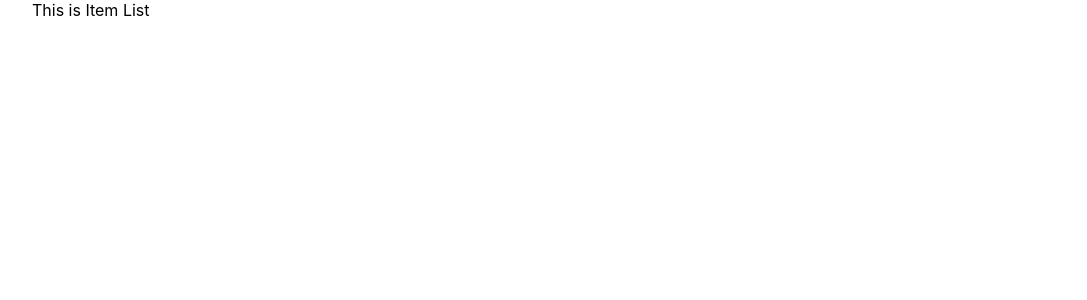
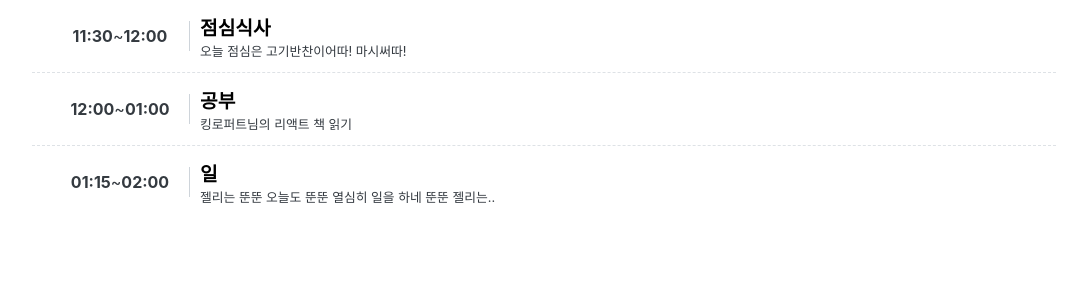
Before and after one commit to dev-jelly/donest-frontend, a React (Create React App) app: page / in a window 1280 px wide. Shown: the top 300 px of the page, without its empty margins (96-1183 px from the left). Built offline with nearby package versions, Linux system fonts and the light colour scheme.

Commit message:
Update item style

```diff
--- a/src/components/items/ItemList.tsx
+++ b/src/components/items/ItemList.tsx
@@ -1,10 +1,108 @@
 import React from 'react';
+import { Item } from '../../types/Item';
+import styled from 'styled-components';
+import oc from 'open-color';
+import moment from 'moment';
+
+const itemListDummy: Item[] = [
+  {
+    id: 1,
+    title: '점심식사',
+    description: '오늘 점심은 고기반찬이어따! 마시써따!',
+    startDateTime: new Date(2019, 1, 27, 11, 30),
+    endDateTime: new Date(2019, 1, 27, 12),
+  },
+  {
+    id: 2,
+    title: '공부',
+    description: '킹로퍼트님의 리액트 책 읽기',
+    startDateTime: new Date(2019, 1, 27, 12, 0),
+    endDateTime: new Date(2019, 1, 27, 13),
+  },
+  {
+    id: 3,
+    title: '일',
+    description: '젤리는 뚠뚠 오늘도 뚠뚠 열심히 일을 하네 뚠뚠 젤리는..',
+    startDateTime: new Date(2019, 1, 27, 13, 15),
+    endDateTime: new Date(2019, 1, 27, 14),
+  },
+];
+
+const TimeBlock = styled.div`
+  width: 8rem;
+  font-size: 1rem;
+  color: ${oc.gray[8]};
+  padding: 5px;
+  text-align: center;
+  border-right: 1px ${oc.gray[4]} solid;
+
+  span {
+    font-weight: bold;
+  }
+
+
+`;
+
+const DescriptionBlock = styled.div`
+  width: calc(100% - 12rem);
+  padding: 5px 5px 5px 10px;
+  p.item-title {
+    margin: 0;
+    font-size: 1.2rem;
+    font-weight: bold;
+  }
+
+  p.item-description {
+    margin: auto;
+    font-size: 0.8rem;
+    color: ${oc.gray[8]};
+  }
+`;
+
+const ItemWrapper = styled.div`
+  width: 100%;
+  height: 4.5rem;
+  border-bottom: 1px ${oc.gray[3]} dashed;
+
+  display: inline-flex;
+  flex-wrap: wrap;
+  align-items: center;
+  justify-content: center;
+  &:last-child {
+    border: none;
+  }
+`;
+
+const ItemListWrapper = styled.div`
+  display: flex;
+  flex-direction: column;
+  justify-content: center;
+  align-items: flex-start;
+
+`;
+
+const ItemBlock = ({ item }: any) => {
+  return (
+    <ItemWrapper>
+      <TimeBlock>
+        <span>{moment(item.startDateTime).format('hh:mm')}</span>~
+        <span>{moment(item.endDateTime).format('hh:mm')}</span>
+      </TimeBlock>
+      <DescriptionBlock>
+        <p className={'item-title'}>{item.title}</p>
+        <p className={'item-description'}>{item.description}</p>
+      </DescriptionBlock>
+    </ItemWrapper>
+  );
+};
 
 const ItemList = () => {
   return (
-    <div>
-      This is Item List
-    </div>
+    <ItemListWrapper>
+      {itemListDummy.map(item => (
+        <ItemBlock item={item} key={item.id} />
+      ))}
+    </ItemListWrapper>
   );
 };
 
--- a/src/index.css
+++ b/src/index.css
@@ -1,5 +1,8 @@
 body {
   margin: 0;
+  padding: 0;
+  min-height: 100%;
+  box-sizing: border-box;
   font-family: -apple-system, BlinkMacSystemFont, 'Segoe UI', 'Roboto', 'Oxygen',
     'Ubuntu', 'Cantarell', 'Fira Sans', 'Droid Sans', 'Helvetica Neue',
     sans-serif;
```
